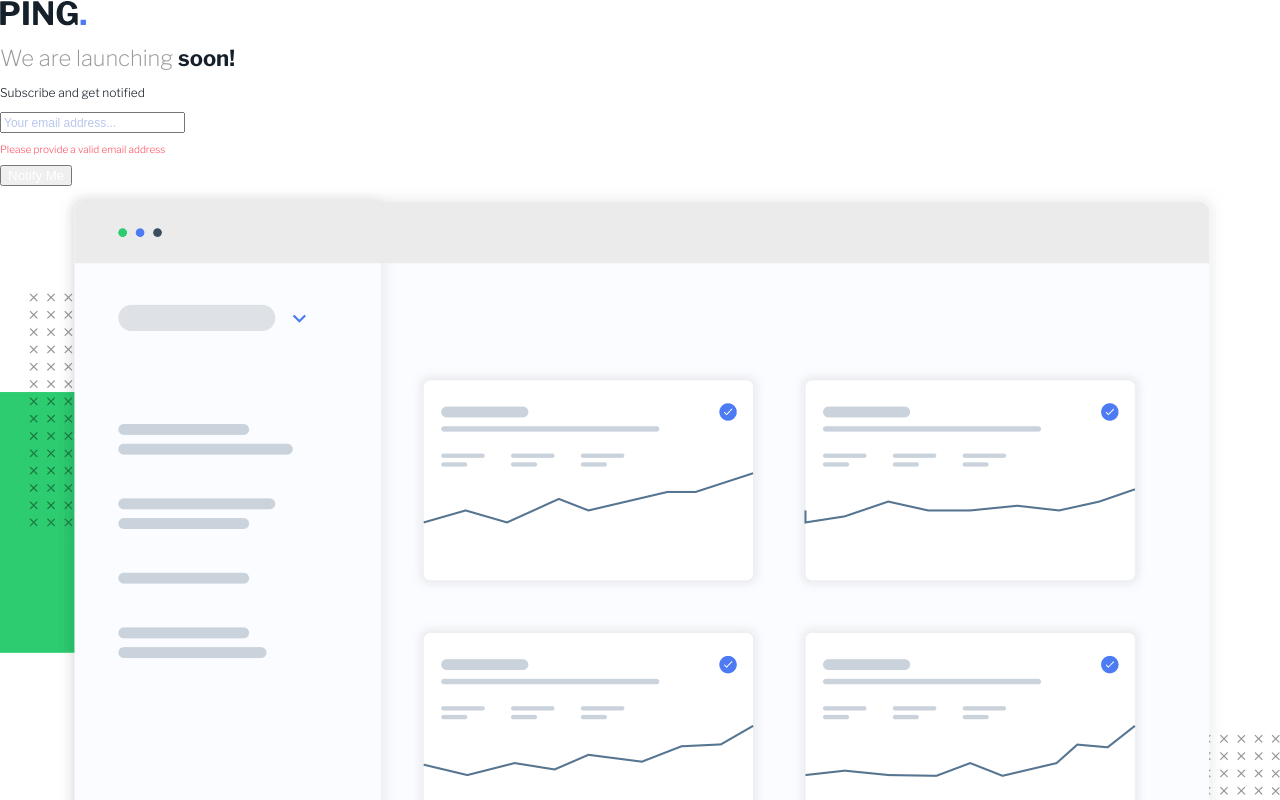
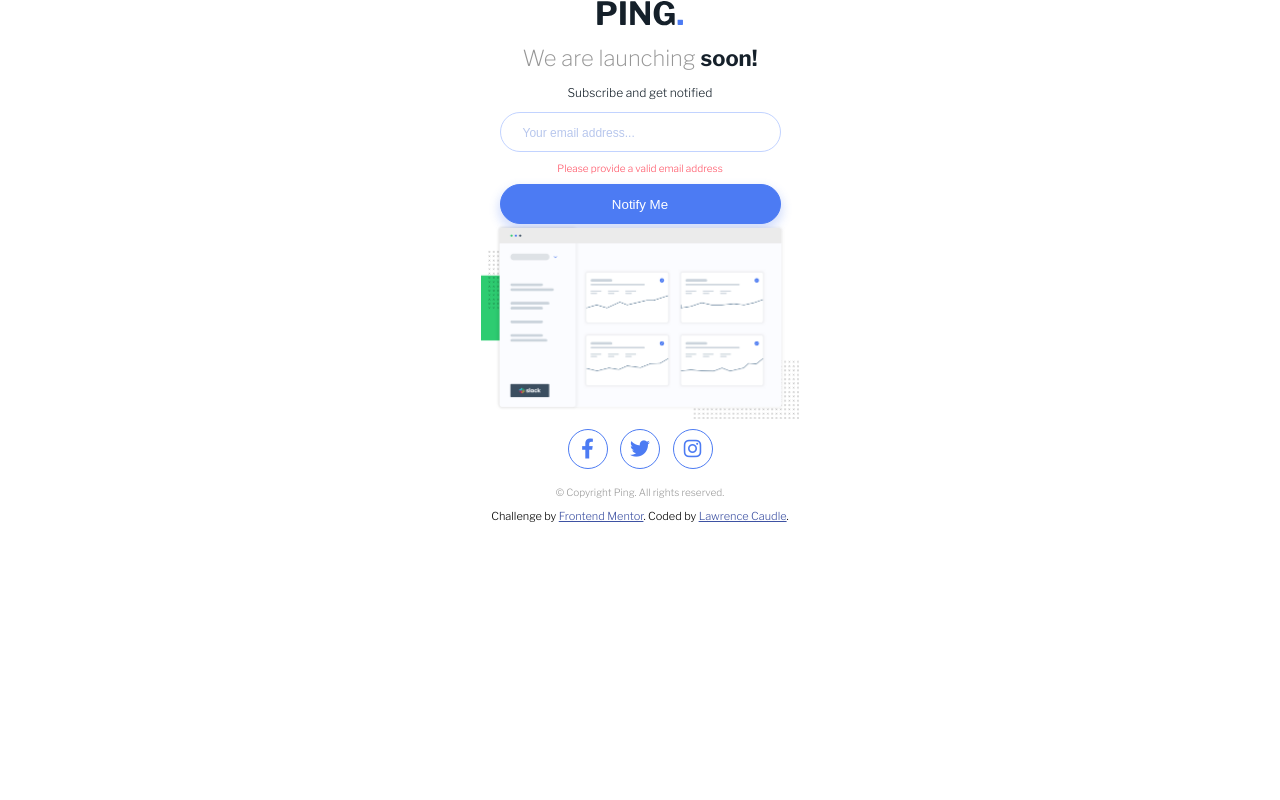
Before and after one commit to ltc870/pingsinglecolumncomingsoon, a React (Vite) app: page / in a window 1280 px wide. Shown: the top 800 px of the page. Built offline with nearby package versions, Linux system fonts and the light colour scheme.

Commit message:
added styles to layout

```diff
--- a/src/css/styles.css
+++ b/src/css/styles.css
@@ -53,6 +53,61 @@ body {
   color: #9B9B9B;
 }
 
+/* LAYOUT */
+
+.container {
+  margin: 0 auto;
+  text-align: center;
+  max-width: 375px;
+  width: 100%;
+}
+
+.main-input,
+.main-button {
+  width: 281px;
+  height: 40px;
+  border-radius: 20px;
+}
+
+.main-input {
+  border: 1.5px solid #C2D3FF;
+  outline: none;
+  text-indent: 20px;
+}
+
+.main-input:placeholder-shown {
+  text-indent: 20px;
+}
+
+.main-button {
+  border: 1.5px solid #4C7BF3;
+  background-color: #4C7BF3;
+  box-shadow: 0px 5px 10px 2px rgba(76, 123, 243, 0.230414);
+}
+
+.image {
+  width: 85%;
+}
+
+.social-media-section {
+  display: flex;
+  flex-direction: row;
+  justify-content: center;
+}
+
+.fa-brands {
+  color: #4C7BF3;
+  font-size: 1.25rem;
+  display: flex;
+  justify-content: center;
+  align-items: center;
+  margin: .3125em;
+  border: solid .25px #4C7BF3;
+  border-radius: 100%;
+  height: 40px;
+  width: 40px;
+}
+
 .attribution {
     font-size: 11px;
     text-align: center;
```
